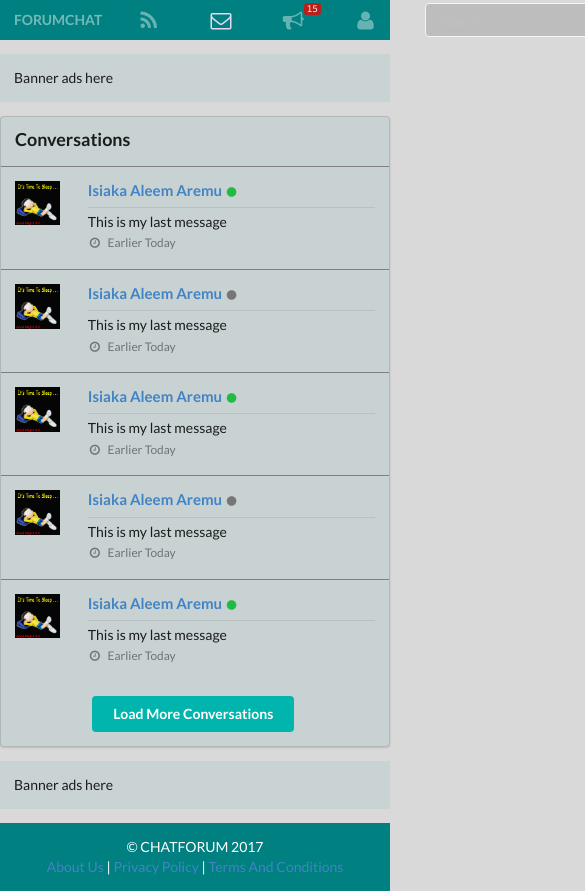
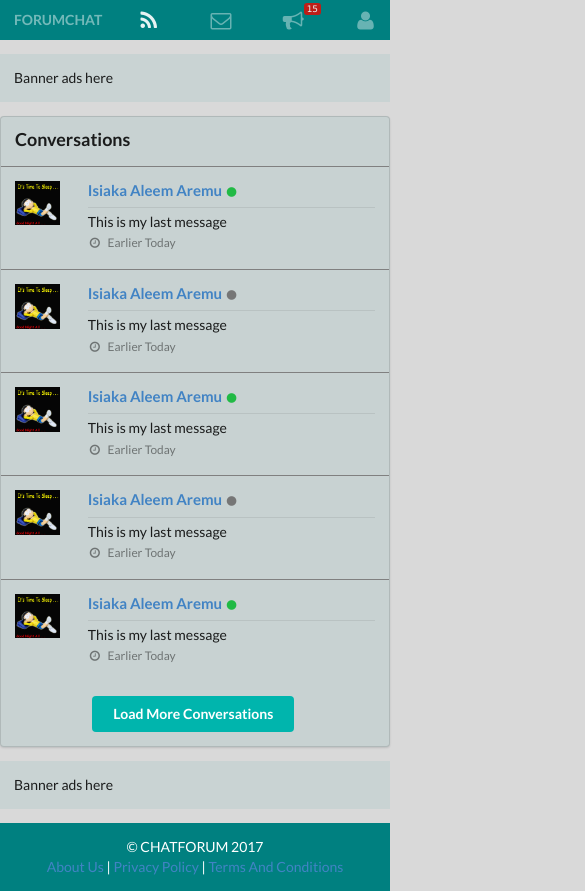
Before and after one commit to sir-haleem/fCF, a plain HTML site: page messages.html in a window 390 px wide. Shown: the top 891 px of the page, 585 px wide, since content can reach past the window. Drawn offline with Linux system fonts and the light colour scheme.

Commit message:
modified navs

```diff
--- a/messages.html
+++ b/messages.html
@@ -9,7 +9,37 @@
 </head>
 <body>
 <main class="ui container-fluid">
-    <nav class="ui text menu main-nav">
+
+    <nav class="ui text menu main-nav mobile-only">
+        <div class="ui container">
+            <div class="left floated item">
+                <a href="#" class="item brand">
+                    ForumChat
+                </a>
+            </div>
+            <div class="right icon menu">
+
+                <a href="./index.html" class=" item">
+                    <i class="large inverted feed icon"></i>
+                </a>
+                <a href="./messages.html" class="item">
+                    <i class="large mail outline icon">
+                    </i>
+
+                </a>
+                <a href="#" class="item">
+                    <i class="large announcement icon">
+                        <span class="notification-count">15</span>
+                    </i>
+                </a>
+                <a href="#" class="item">
+                    <i class="large user icon"></i>
+                </a>
+            </div>
+        </div>
+    </nav>
+    <nav class="ui text menu main-nav computer-only">
+
         <div class="ui container">
             <div class="left floated item">
                 <a href="#" class="item brand">
```
Also changed, not shown: viewposts.html (+29 -1 lines).
